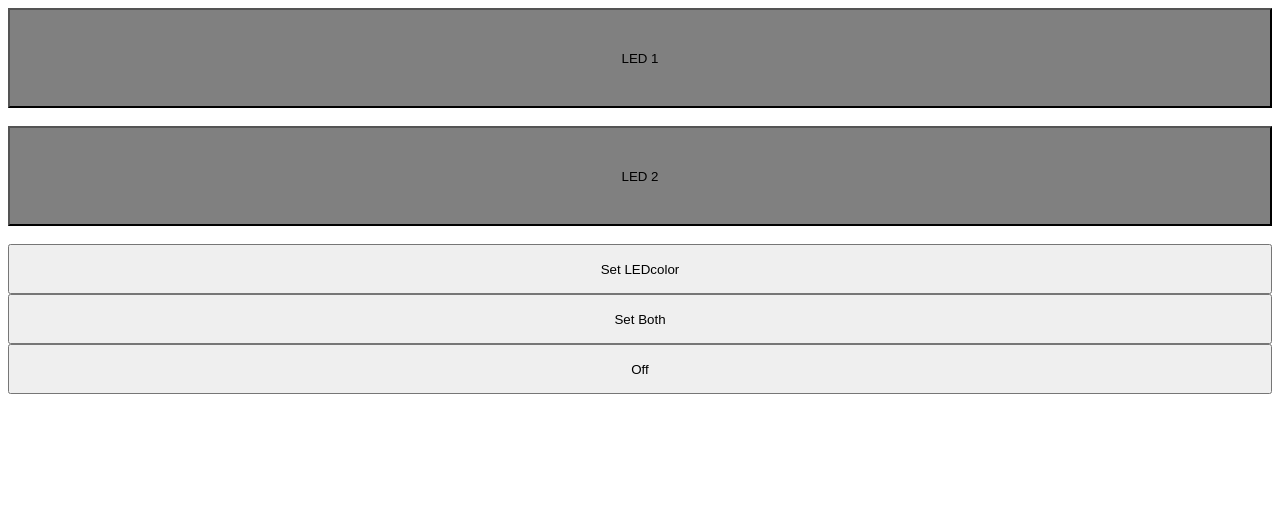
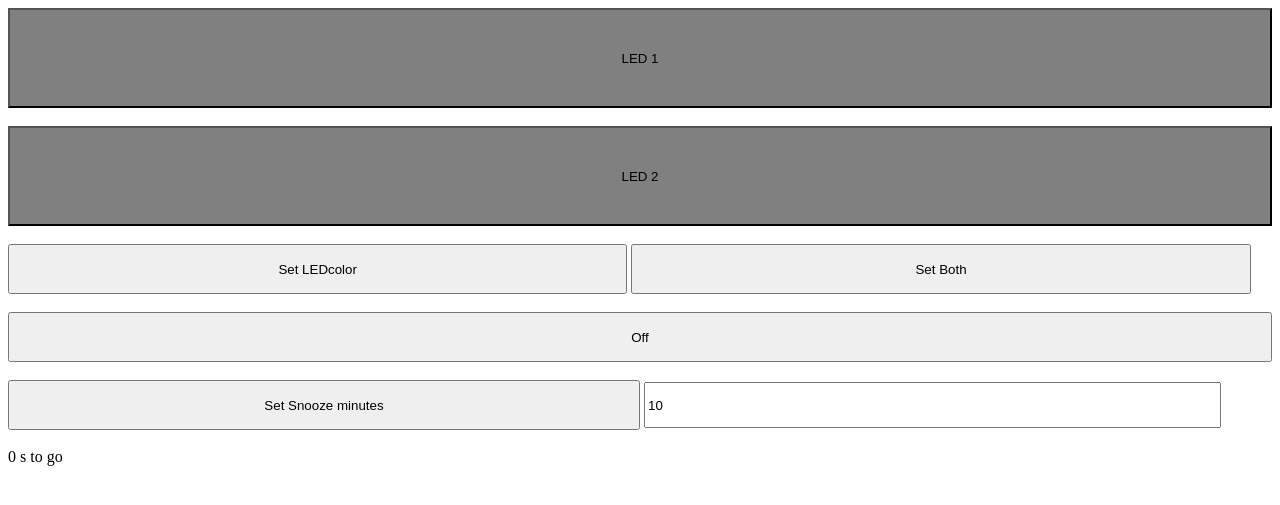
Before and after one commit to muellmatto/ambient-pi, a Flask app: page / in a window 1280 px wide. Shown: the top 505 px of the page. Run offline with Flask 2, Linux system fonts and the light colour scheme.

Commit message:
snooze function - client

```diff
--- a/templates/ledSetter.html
+++ b/templates/ledSetter.html
@@ -2,7 +2,7 @@
 <html>
     <head>
         <meta name="viewport" content="width=device-width, initial-scale=1.0">
-        <script src="./jscolor.js"></script>
+        <script src="{{ url_for('static', filename='jscolor.js') }}"></script>
     </head>
     <body>
         <button
@@ -19,15 +19,25 @@
         <br>
         <button
             onclick="seturl()"
-            style="width: 100%; height: 50px;">Set LEDcolor</button>
-        <br>
+            style="width: 49%; height: 50px;">Set LEDcolor</button>
         <button
             onclick="setboth()"
-            style="width: 100%; height: 50px;">Set Both</a>
+            style="width: 49%; height: 50px;">Set Both</button>
+        <br>
         <br>
         <button
             onclick="window.location.replace('/off');"
-            style="width: 100%; height: 50px;">Off</a>
+            style="width: 100%; height: 50px;">Off</button>
+        <br>
+        <br>
+        <button
+            style="width: 50%; height: 50px;"
+            onclick="window.location.replace('/timer/' + document.getElementById('snoozeTime').value*60);"
+            >Set Snooze minutes</button>
+        <input style="width: 45%; height:40px;" value="10" type="number" id="snoozeTime" min="5" max="30" step="5">
+        <br>
+        <br>
+        <span>{{ snoozeTimer }} s to go</span>
         <script>
         function setboth(){
             var led1 = document.getElementById('led1').style.backgroundColor;
@@ -41,7 +51,7 @@
                 led1[2]
             ;
             // alert(colorCode);
-            window.location.replace('/' + colorCode);
+            window.location.replace('/set/' + colorCode);
         }
 
         function seturl(){
@@ -58,7 +68,7 @@
                 led2[2]
             ;
             // alert(colorCode);
-            window.location.replace('/' + colorCode);
+            window.location.replace('/set/' + colorCode);
         }
 
         </script>
```
